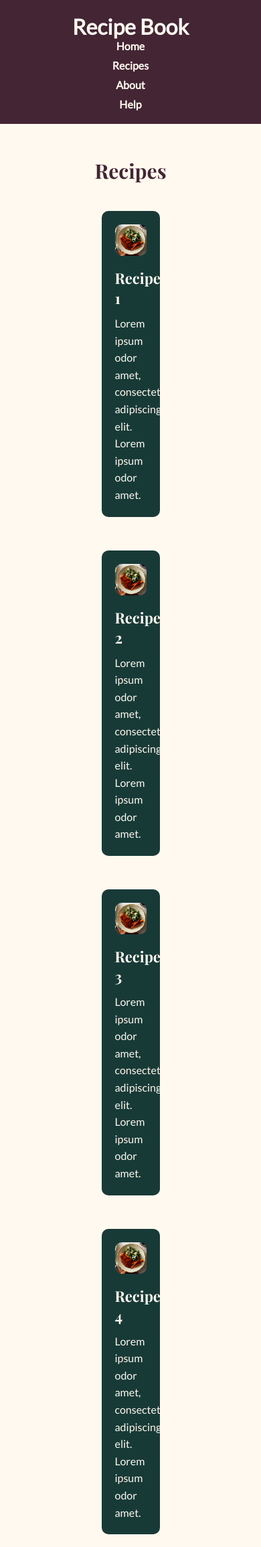
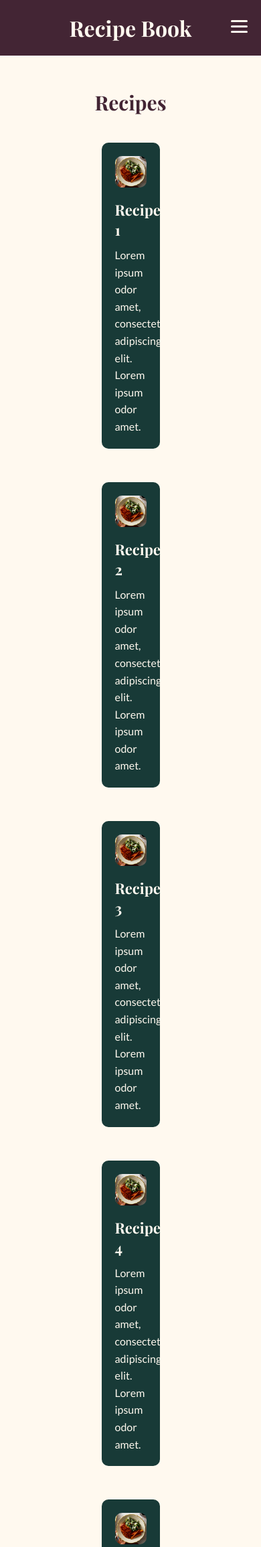
Before and after one commit to mjc498/idm232-mjc498, a PHP site: page /recipes.html in a window 390 px wide. Shown: the top 2310 px of the page at 67% size. Run offline with PHP 8.4, Linux system fonts and the light colour scheme.

Commit message:
❕clean

```diff
--- a/recipes.css
+++ b/recipes.css
@@ -45,6 +45,7 @@ header {
 
 header .logo h1 {
     color: var(--primary-bg-color);
+    font-family: 'playfair-display';
 }
 
 nav ul {
@@ -75,6 +76,96 @@ nav ul li a:hover::after {
     width: 100%;
 }
 
+/* HAMBURGER */
+.hamburger {
+    display: none;
+    flex-direction: column;
+    gap: 5px;
+    cursor: pointer;
+    z-index: 101;
+    position: relative;
+    margin-top: 10px;
+}
+
+.hamburger span {
+    width: 25px;
+    height: 3px;
+    background-color: var(--primary-bg-color);
+    border-radius: 2px;
+    transition: all 0.3s ease;
+}
+
+/* HAMBURGER - TRANSITION */
+.hamburger.active span:nth-child(1) {
+    transform: rotate(45deg) translate(5px, 5px);
+}
+
+.hamburger.active span:nth-child(2) {
+    opacity: 0;
+}
+
+.hamburger.active span:nth-child(3) {
+    transform: rotate(-45deg) translate(5px, -5px);
+}
+
+/* HAMBURGER - SIZE - MOBILE */
+@media (max-width: 768px) {
+    nav ul {
+        position: fixed;
+        top: 0;
+        right: -100%;
+        width: 100%;
+        height: 100%;
+        background-color: var(--header-color);
+        display: flex;
+        flex-direction: column;
+        justify-content: center;
+        align-items: center;
+        gap: 20px;
+        transition: right 0.4s ease;
+        z-index: 100;
+    }
+
+    nav ul.active {
+        right: 0;
+    }
+
+    .hamburger {
+        display: flex;
+        position: absolute;
+        right: 20px;
+        top: 20px;
+    }
+
+    nav ul li {
+        width: 100%;
+        text-align: center;
+
+        border: 1px solid rgba(255, 255, 255, 0.7);
+        border-radius: 5px;
+        margin: 5px 0;
+    }
+
+    nav ul li a {
+        display: block;
+        padding: 15px;
+        width: 100%;
+        color: var(--primary-bg-color);
+        text-decoration: none;
+        background-color: var(--header-color);
+        font-size: 18px;
+        transition: 0.3s ease;
+        border-radius: inherit;
+    }
+
+    nav ul li a:hover {
+        background-color: var(--accent-color);
+        border-color: white;
+    }
+}
+
+
+/* HERO */
 .hero {
     background-image: url('images/hero-image.jpg');
     background-size: cover;
@@ -288,7 +379,7 @@ footer p {
     }
 
     .search-bar input[type="text"] {
-        width: 100%;
+        width: 50%;
     }
 }
 
@@ -300,9 +391,9 @@ footer p {
     }
 
     .recipe-card {
-        width: 100%; /* Full width of the container */
-        max-width: 100%; /* Prevent overflow */
-        margin-bottom: 20px; /* Space between cards */
+        width: 100%;
+        max-width: 50%;
+        margin-bottom: 20px;
     }
 
     header {
@@ -345,7 +436,7 @@ h2 {
     padding: 50px 10px;
 }
 
-ç.contact-form {
+.contact-form {
     padding: 10px;
 }
 
@@ -534,7 +625,7 @@ h2 {
 @media (max-width: 768px) {
     .recipe-image img {
         width: 100%;
-        max-width: 100%; /* Ensures it takes up the full container width on mobile */
+        max-width: 100%;
     }
 }
 
--- a/recipes.html
+++ b/recipes.html
@@ -14,12 +14,18 @@
             <h1>Recipe Book</h1>
         </div>
         <nav>
-            <ul>
+            <ul id="nav-list">
                 <li><a href="index.html">Home</a></li>
                 <li><a href="recipes.html">Recipes</a></li>
                 <li><a href="about.html">About</a></li>
                 <li><a href="help.html">Help</a></li>
             </ul>
+            <!-- Hamburger Menu Icon -->
+            <div class="hamburger" id="hamburger">
+                <span></span>
+                <span></span>
+                <span></span>
+            </div>
         </nav>
     </header>
 
@@ -95,5 +101,16 @@
         </div>
     </footer>
 
+<!-- script -->
+    <script>
+        const hamburger = document.getElementById('hamburger');
+        const navList = document.getElementById('nav-list');
+
+        hamburger.addEventListener('click', () => {
+            hamburger.classList.toggle('active');
+            navList.classList.toggle('active');
+        });
+    </script>
+
 </body>
 </html>
```
Also changed, not shown: about.html (+18 -1 lines), help.html (+18 -1 lines), index.html (+22 -4 lines).
